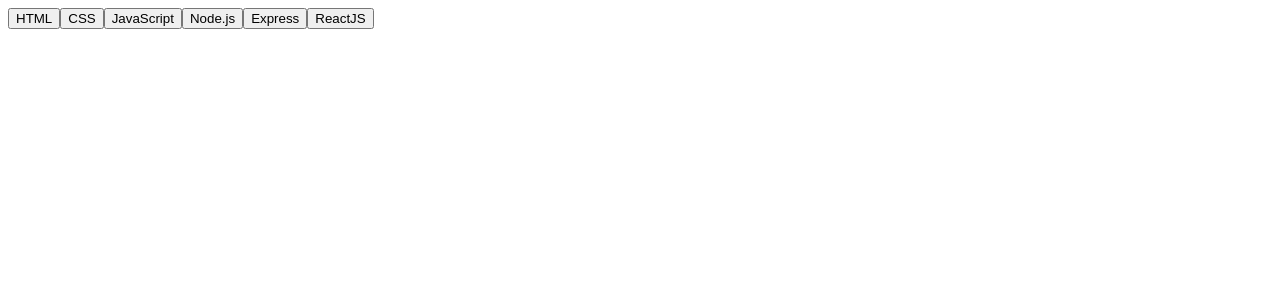
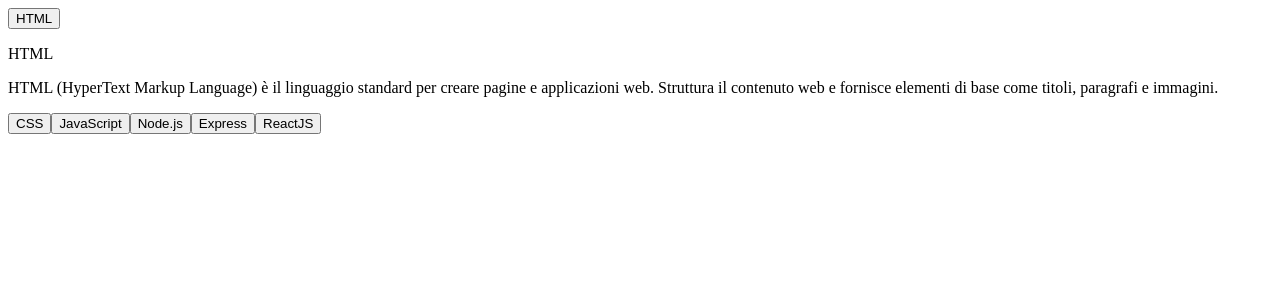
Before and after one commit to martinolanza03/react-use-state, a React (Vite) app: page / in a window 1280 px wide. Both pictures are taken after a click on the button "HTML". Shown: the top 300 px of the page. Built offline with nearby package versions, Linux system fonts and the light colour scheme.

Commit message:
feat: create structure for active the button

```diff
--- a/src/components/AccordionItem.jsx
+++ b/src/components/AccordionItem.jsx
@@ -1,6 +1,12 @@
-export default function AccordionItem({ languages }) {
+export default function AccordionItem({ languages, actived, onToggle }) {
     return (<>
-        {languages.map(language => <button>{language.title}</button>)}
+        <button onClick={onToggle}>{languages.title}</button>
+        {actived && <>
+            <p>{languages.title}</p>
+            <p>{languages.description}</p>
+        </>
+        }
 
-    </>)
+    </>
+    );
 }
--- a/src/components/AccordionList.jsx
+++ b/src/components/AccordionList.jsx
@@ -1,9 +1,15 @@
 import languages from "../assets/languages";
 import AccordionItem from "./AccordionItem";
+import { useState } from "react";
 
 export default function AccordionList() {
+    const [active, setActive] = useState(null);
 
     return (<>
-        <AccordionItem languages={languages} />
+        {languages.map(language => {
+            return <>
+                <AccordionItem key={language.id} languages={language} actived={active === language.id} onToggle={() => setActive(language.id)} />
+            </>
+        })}
     </>)
 }
```
